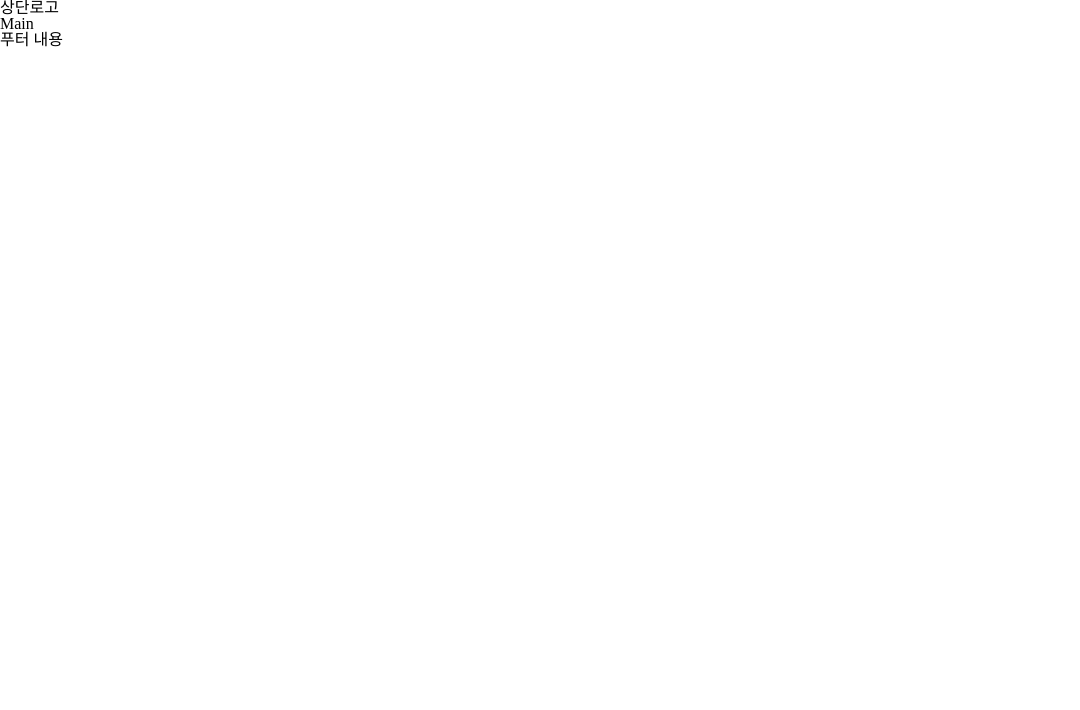
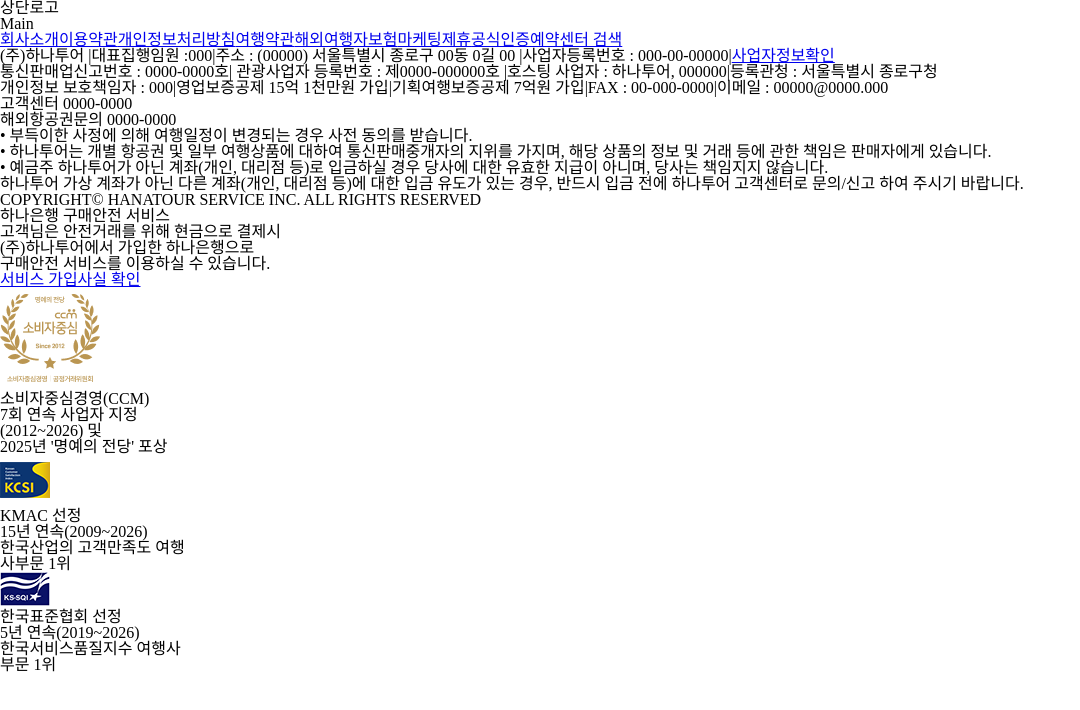
Before and after one commit to Hong-Minjeong/hanatour_project, a React (Create React App) app: page / in a window 1280 px wide. Shown: the top 710 px of the page, without its empty margins (0-1080 px from the left). Built offline with nearby package versions, Linux system fonts and the light colour scheme; a web font is replaced by a local one.

Commit message:
11.27 Footer 작업

```diff
--- a/src/App.js
+++ b/src/App.js
@@ -7,13 +7,16 @@ import './layout/css/App.css'; //공통
 import Header from './layout/Header';
 import Footer from './layout/Footer';
 import Main from './pages/Main';
+import { BrowserRouter } from 'react-router';
 
 function App() {
   return (
     <>
+    <BrowserRouter>
       <Header></Header>
       <Main></Main>
       <Footer></Footer>
+    </BrowserRouter>
     </>
   );
 }
--- a/src/index.js
+++ b/src/index.js
@@ -3,8 +3,9 @@ import ReactDOM from 'react-dom/client';
 import App from './App';
 
 const root = ReactDOM.createRoot(document.getElementById('root'));
+
 root.render(
   <React.StrictMode>
-    <App />
+      <App />
   </React.StrictMode>
 );
--- a/src/layout/Footer.jsx
+++ b/src/layout/Footer.jsx
@@ -1,12 +1,98 @@
 import React from 'react'
+import {Link} from 'react-router';
 
 function Footer() {
   return (
-    <>
-      <footer>
-          푸터 내용
-      </footer>
-    </>
+    <footer className='footer'>
+      <div className='footerInner'>
+        <div className='footerTop'>
+          <nav className='footerNav'>
+            <Link to="/sub/wish">회사소개</Link>
+            <Link to="/sub/wish">이용약관</Link>
+            <Link to="/sub/wish">개인정보처리방침</Link>
+            <Link to="/sub/wish">여행약관</Link>
+            <Link to="/sub/wish">해외여행자보험</Link>
+            <Link to="/sub/wish">마케팅제휴</Link>
+            <Link to="/sub/wish">공식인증예약센터 검색</Link>
+          </nav>
+
+          <div className='footerSns'>
+            <Link to="/sub/wish"><i className='fa-brands fa-facebook-f'></i></Link>
+            <Link to="/sub/wish"><i className="fa-brands fa-instagram"></i></Link>
+            <Link to="/sub/wish"><i className="fa-solid fa-comment"></i></Link>
+            <Link to="/sub/wish"><i className="fa-brands fa-youtube"></i></Link>
+          </div>
+        </div>
+
+        <div className='footerCompany'>
+          <p><strong>(주)하나투어</strong> <span className='bar'>|</span>대표집행임원 :000<span className='bar'>|</span>주소 : (00000) 서울특별시 종로구 00동 0길 00 <span className='bar'>|</span>사업자등록번호 : 000-00-00000<span className='bar'>|</span><strong><Link to="/sub/wish">사업자정보확인</Link></strong></p>
+          <p>통신판매업신고번호 : 0000-0000호<span className='bar'>|</span> 관광사업자 등록번호 : 제0000-000000호 <span className='bar'>|</span>호스팅 사업자 : 하나투어, 000000<span className='bar'>|</span>등록관청 : 서울특별시 종로구청</p>
+          <p>개인정보 보호책임자 : 000<span className='bar'>|</span>영업보증공제 15억 1천만원 가입<span className='bar'>|</span>기획여행보증공제 7억원 가입<span className='bar'>|</span>FAX : 00-000-0000<span className='bar'>|</span>이메일 : 00000@0000.000</p>
+        </div>
+
+        <div className='footerContact'>
+          <p className='contactItem'>
+            <i className='fa-solid fa-phone-volume' aria-hidden='true'></i>
+            <span>고객센터 0000-0000</span>
+          </p>
+
+          <p className='contactItem'>
+            <i className='fa-solid fa-headset' aria-hidden='true'></i>
+            <span>해외항공권문의 0000-0000</span>
+          </p>
+        </div>
+
+        <div className='footerNotice'>
+          <p>• 부득이한 사정에 의해 여행일정이 변경되는 경우 사전 동의를 받습니다.</p>
+          <p>• 하나투어는 개별 항공권 및 일부 여행상품에 대하여 통신판매중개자의 지위를 가지며, 해당 상품의 정보 및 거래 등에 관한 책임은 판매자에게 있습니다.</p>
+          <p>• 예금주 하나투어가 아닌 계좌(개인, 대리점 등)로 입금하실 경우 당사에 대한 유효한 지급이 아니며, 당사는 책임지지 않습니다.<br/>
+          하나투어 가상 계좌가 아닌 다른 계좌(개인, 대리점 등)에 대한 입금 유도가 있는 경우, 반드시 입금 전에 하나투어 고객센터로 문의/신고 하여 주시기 바랍니다.</p>
+        </div>
+        <p className='footerCopyright'>COPYRIGHT© HANATOUR SERVICE INC. ALL RIGHTS RESERVED</p>
+
+        <div className='footerEscrow'>
+          <p>하나은행 구매안전 서비스</p>
+          <p>고객님은 안전거래를 위해 현금으로 결제시<br/> (주)하나투어에서 가입한 하나은행으로<br/> 구매안전 서비스를 이용하실 수 있습니다.</p>
+          <p><Link to='/sub/wish'>서비스 가입사실 확인</Link></p>
+        </div>
+
+        <div className='footerAwards'>
+          <div className='footerAwardsLeft'>
+            <img src='/images/footer/f_L_1.png' alt='...' />
+            <p>소비자중심경영(CCM)
+                <br />
+                7회 연속 사업자 지정
+                <br />
+                (2012~2026) 및
+                <br />
+                2025년 &apos;명예의 전당&apos; 포상
+            </p>
+            <img src='/images/footer/f_L_2.png' alt='...' />
+            <p>
+                KMAC 선정
+                <br />
+                15년 연속(2009~2026)
+                <br />
+                한국산업의 고객만족도 여행
+                <br />
+                사부문 1위
+            </p>
+            <img src='/images/footer/f_L_3.png' alt='...' />
+              <p>
+                한국표준협회 선정
+                <br />
+                5년 연속(2019~2026)
+                <br />
+                한국서비스품질지수 여행사
+                <br />
+                부문 1위
+              </p>
+
+          </div>
+        </div>
+
+      </div>
+    </footer>
   )
 }
 
--- /dev/null
+++ b/src/layout/css/Footer.css
@@ -0,0 +1 @@
+/*# sourceMappingURL=Footer.css.map */
```
Also changed, not shown: src/layout/css/Footer.scss (added), 1 other file (tests, documents, lock files or other folders).
